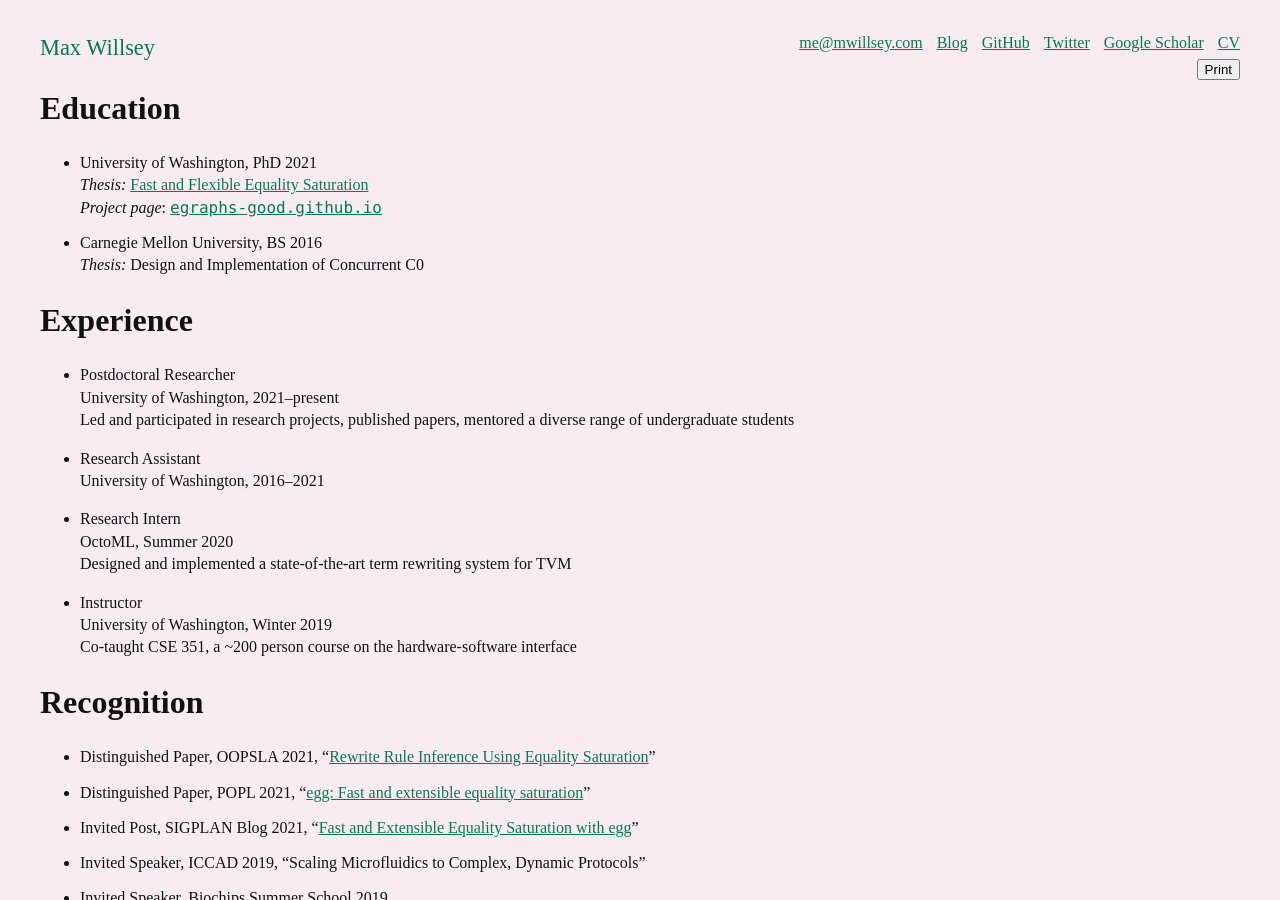
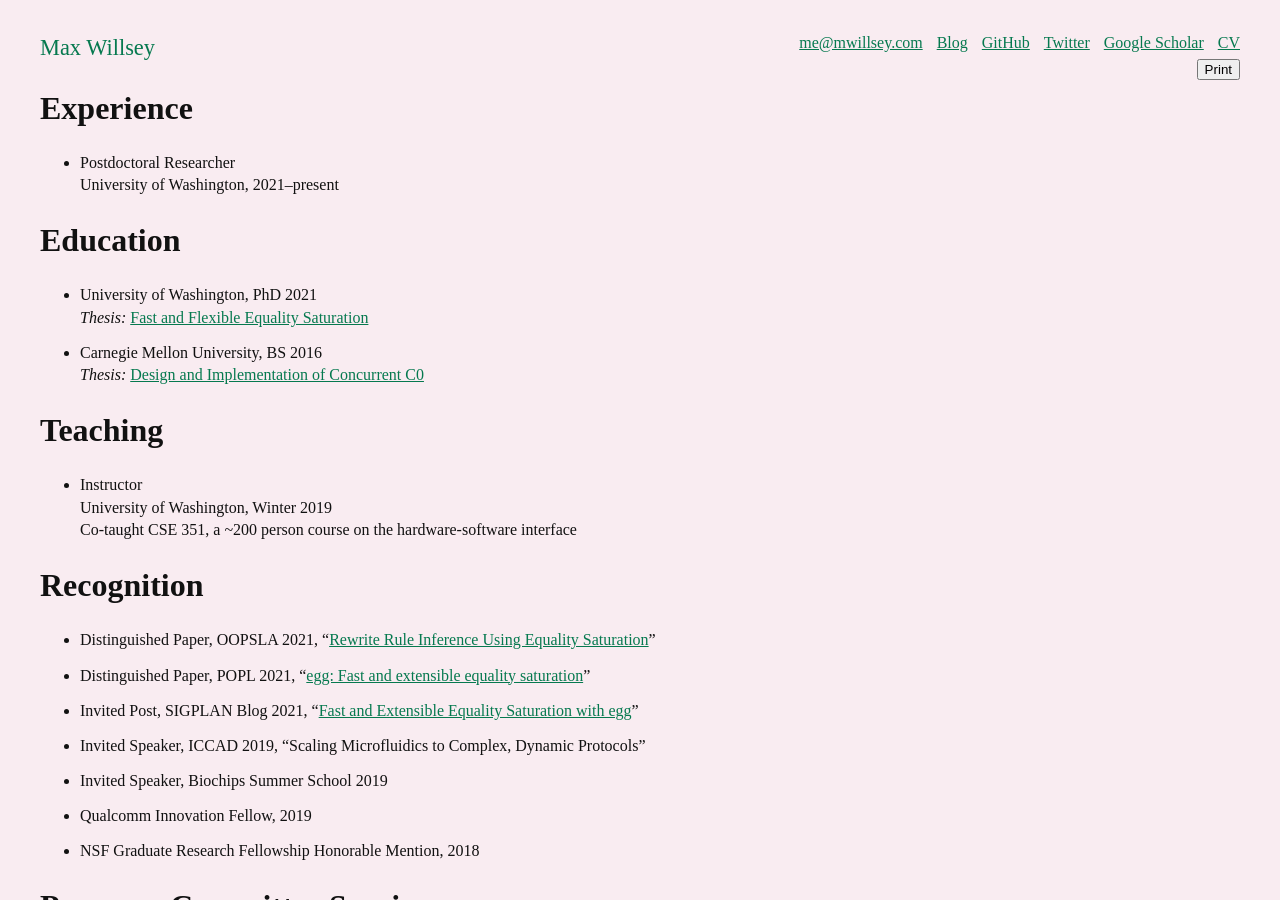
Before and after one commit to mwillsey/mwillsey.github.io, a Jekyll site: the page built from cv.md, in a window 1280 px wide and 900 px high. Built offline with Jekyll 4.4.1, drawn with Linux system fonts in a browser that asks for light colours.

Commit message:
Tweak cv

```diff
--- a/cv.md
+++ b/cv.md
@@ -23,26 +23,25 @@ li { margin-bottom: 0.8em }
 </style>
 
 
+# Experience
+
+- Postdoctoral Researcher \\
+  University of Washington, 2021--present \\
+  <!-- Led and participated in research projects, published papers, mentored a diverse range of undergraduate students -->
+
 # Education
 
 - University of Washington, PhD 2021 \\
-  _Thesis:_ [Fast and Flexible Equality Saturation](https://www.mwillsey.com/thesis/thesis.pdf) \\
-  _Project page_: [`egraphs-good.github.io`](https://egraphs-good.github.io)
+  _Thesis:_ [Fast and Flexible Equality Saturation](https://www.mwillsey.com/thesis/thesis.pdf)
+  <!-- _Project page_: [`egraphs-good.github.io`](https://egraphs-good.github.io) -->
 - Carnegie Mellon University, BS 2016 \\
-  _Thesis:_ Design and Implementation of Concurrent C0
+  _Thesis:_ [Design and Implementation of Concurrent C0](https://www.mwillsey.com/papers/thesis-cc0)
 
+<!-- - Research Intern \\
+  OctoML, Summer 2020 \\
+  Designed and implemented a state-of-the-art term rewriting system for TVM -->
 
-# Experience
-- Postdoctoral Researcher \\
-  University of Washington, 2021--present \\
-  Led and participated in research projects, published papers, mentored a diverse range of undergraduate students
-
-- Research Assistant \\
-  University of Washington, 2016--2021
-
-- Research Intern \\
-  OctoML, Summer 2020 \\
-  Designed and implemented a state-of-the-art term rewriting system for TVM
+# Teaching
 
 - Instructor \\
   University of Washington, Winter 2019 \\
```
